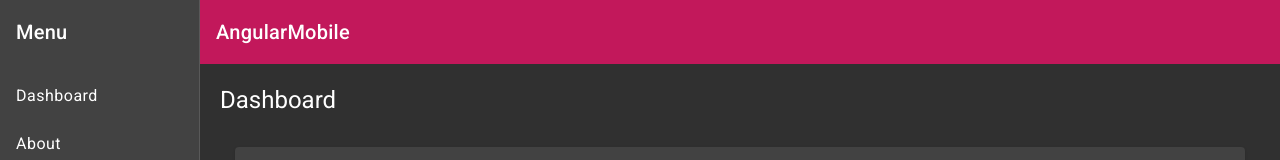
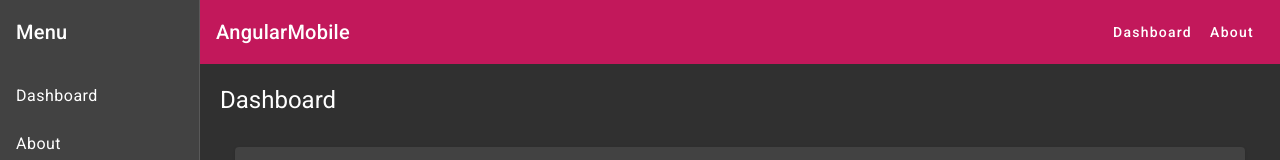
Before and after one commit to Kaser-slaiby/AngularMobile, an Angular app: page / in a window 1280 px wide. Shown: the top 160 px of the page. Built offline with nearby package versions, Linux system fonts and the light colour scheme.

Commit message:
add buttun in navBar

```diff
--- a/src/app/app-navigation/app-navigation.component.html
+++ b/src/app/app-navigation/app-navigation.component.html
@@ -20,6 +20,9 @@
         <mat-icon aria-label="Side nav toggle icon">menu</mat-icon>
       </button>
       <span>AngularMobile</span>
+      <span class="spacer"></span>
+      <a mat-button routerLink="/">Dashboard</a>
+      <a mat-button routerLink="/about">About</a>
     </mat-toolbar>
     <!-- Add Content Here -->
     <router-outlet></router-outlet>
--- a/src/app/app-navigation/app-navigation.component.scss
+++ b/src/app/app-navigation/app-navigation.component.scss
@@ -15,3 +15,7 @@
   top: 0;
   z-index: 1;
 }
+
+.spacer {
+  flex: 1 1 auto;
+}
```
